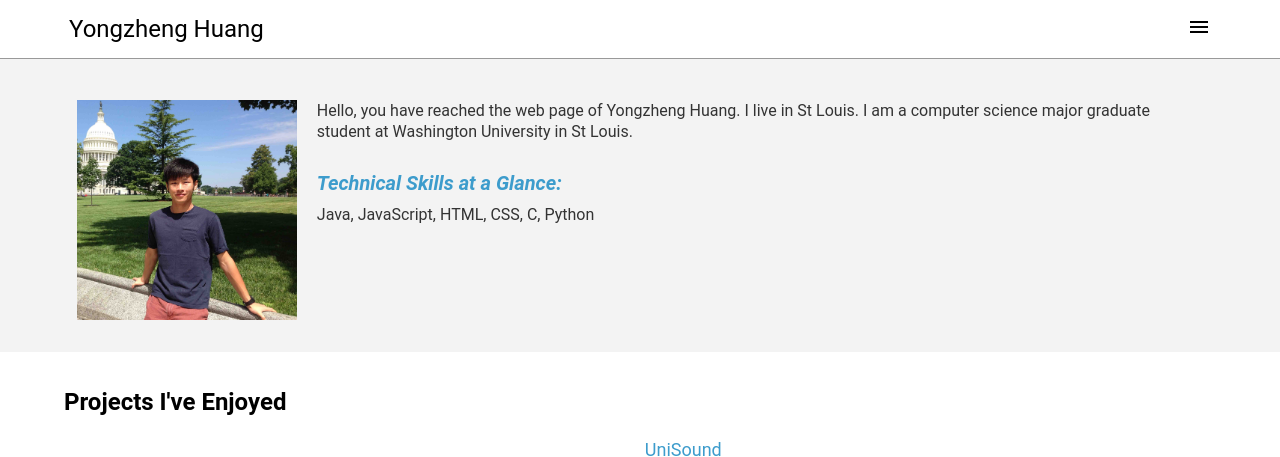
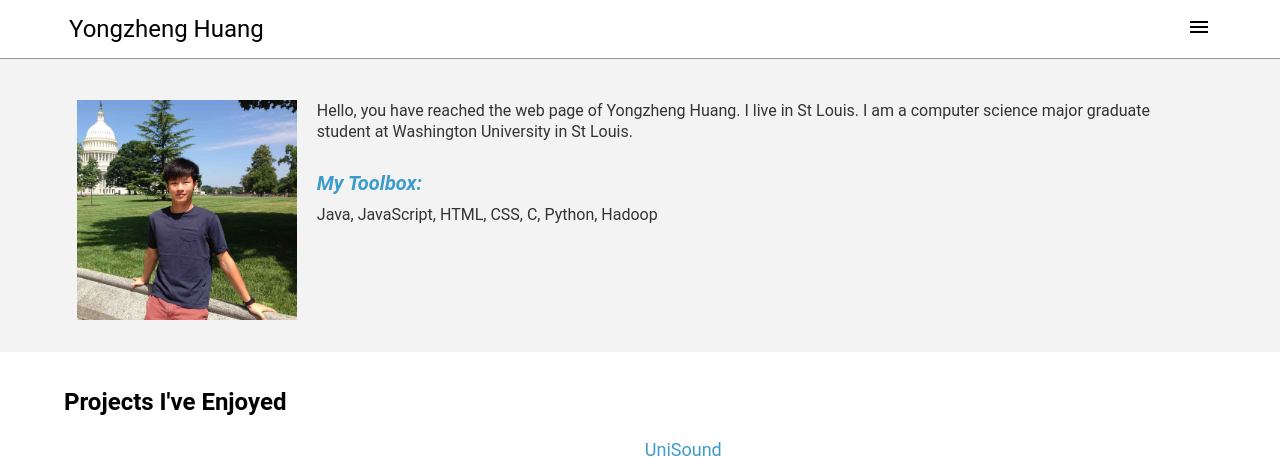
Before and after one commit to hahooy/myPage, a plain HTML site: page index.html in a window 1280 px wide. Shown: the top 457 px of the page. Drawn offline with Linux system fonts and the light colour scheme; some packages are replaced by stand-ins of ours.

Commit message:
modified skill title

```diff
--- a/index.html
+++ b/index.html
@@ -28,7 +28,7 @@
     <div id="header" class="center-content clear-fix gray">
       <img class="biopic" src="images/me.jpg">
       <p id="welcome-msg"></p>
-      <h3 class="blue-text">Technical Skills at a Glance:</h3>
+      <h3 class="blue-text">My Toolbox:</h3>
       <p id="skills"></p>
     </div>
     <div id="projects">
--- a/js/helper.js
+++ b/js/helper.js
@@ -1,9 +1,6 @@
 // %data% will be replaced by content
 var HTMLbioPic = '<img src="%data%" class="biopic">';
 var HTMLwelcomeMsg = '<span class="welcome-message">%data%</span>';
-
-var HTMLskillsStart = '<h3 id="skills-h3" class="blue-text">Skills at a Glance:</h3><ul id="skills" class="flex-box"></ul>';
-var HTMLskills = '<li class="flex-item"><span class="white-text">%data%</span></li>';
 
 var HTMLworkStart = '<div class="work-entry"></div>';
 var HTMLworkEmployer = '<a href="#">%data%';
--- a/js/resumeBuilder.js
+++ b/js/resumeBuilder.js
@@ -10,7 +10,7 @@ var bio = {
     },
     bioPic: "images/me.jpg",
     welcomeMessage: "Hello, you have reached the web page of Yongzheng Huang. I live in St Louis. I am a computer science major graduate student at Washington University in St Louis.",
-    skills: "Java, JavaScript, HTML, CSS, C, Python",
+    skills: "Java, JavaScript, HTML, CSS, C, Python, Hadoop",
     renderBio: function() {
 	// render header
 	$("span#menu-btn").text("menu");
```
